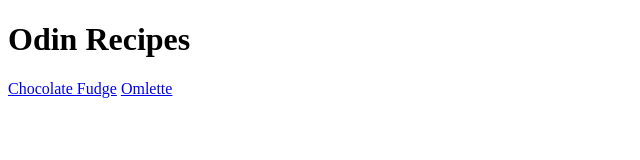
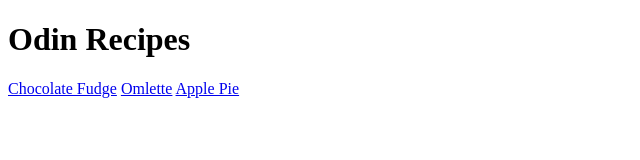
Before and after one commit to SahilP-121022/odin-recipes, a plain HTML site: page index.html in a window 1280 px wide. Shown: the full height of the page, 0-640 px from the left. Drawn offline with Linux system fonts and the light colour scheme.

Commit message:
Add apple pie recipe link

```diff
--- a/index.html
+++ b/index.html
@@ -8,6 +8,7 @@
         <h1>Odin Recipes</h1>
           <a href="recipes/chocolate-fudge.html">Chocolate Fudge</a>
           <a href="recipes/omlette.html">Omlette</a>
+          <a href="recipes/apple-pie.html">Apple Pie</a>
 
 
     </body>
```
